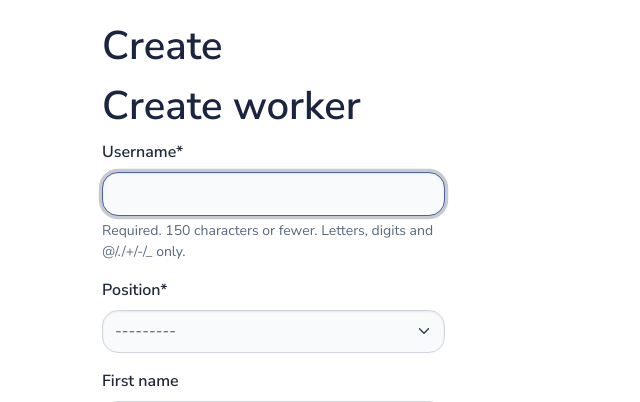
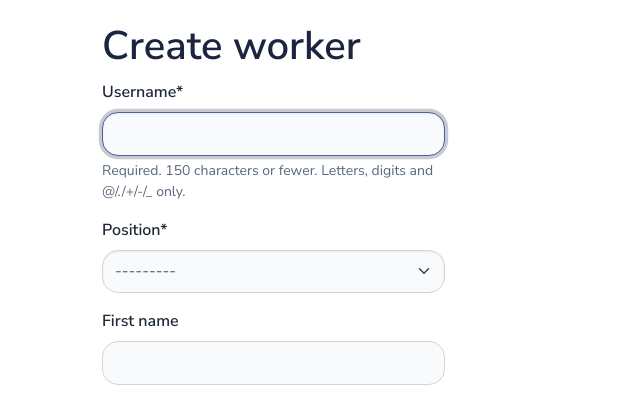
Before and after one commit to Judviii/company-task-tracker, a Django app: page /workers/create/ in a window 1280 px wide. Shown: the part 76-478 px from the top of the page, without its empty margins (0-640 px from the left). Run offline with Django 5.2, Linux system fonts and the light colour scheme; a user stored in the database is signed in; data comes from the database, SQL or seed files in the repository; some libraries are stand-ins or nearby versions.

Commit message:
delete duplicate h1 element

```diff
--- a/templates/task_manager/worker_form.html
+++ b/templates/task_manager/worker_form.html
@@ -4,7 +4,6 @@
 {% block content %}
   <div class="section section-md">
     <div class="container">
-      <h1>{{ object|yesno:"Update,Create" }}</h1>
       <div class="row mb-4 mb-lg-5">
         <h1>{{ object|yesno:"Update,Create" }} worker</h1>
         <div class="col-lg-4 col-sm-6">
```
